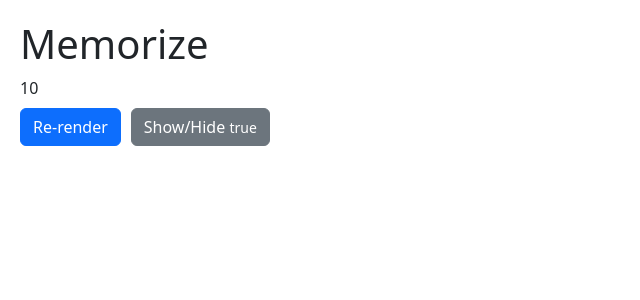
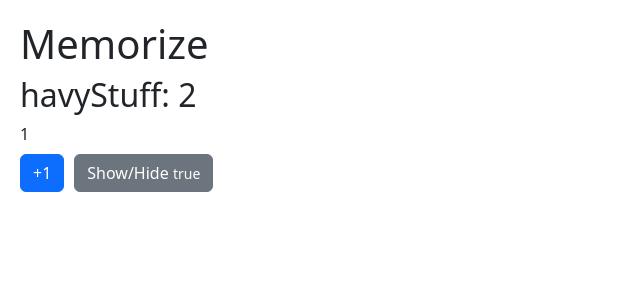
Before and after one commit to la-placita/react, a React (Vite) app in the folder code/05-hook-app/: page / in a window 1280 px wide. Shown: the top 300 px of the page, without its empty margins (0-640 px from the left). Built offline with nearby package versions, Linux system fonts and the light colour scheme.

Commit message:
[15] ✨ Agrega MemoHook con ejemplo de useMemo y función costosa ✨

```diff
--- /dev/null
+++ b/code/05-hook-app/src/06-useMemo/MemoHook.jsx
@@ -0,0 +1,29 @@
+import { useState, useMemo } from "react";
+
+const havyStuff = (num) => {
+    for (let i = 0; i < 5000 + num; i++) {
+        console.log('Processing...');
+    }
+        return num + 1;
+};
+
+export const MemoHook = () => {
+    const [counter, increment] = useState(1);
+    const [show, setShow] = useState(true);
+    const memoizedValue = useMemo(() => havyStuff(counter), [counter]);
+    return (
+    <>
+        <h1>Memorize</h1>
+        <h2>havyStuff: {memoizedValue}</h2>
+        <div>{counter}</div>
+        <button
+            className="btn btn-primary mt-2"
+            onClick={() => increment(counter + 1)}
+        >+1</button>
+        <button
+            className="btn btn-secondary mt-2 ml-2"
+            onClick={() => setShow(!show)}
+        >Show/Hide <small>{JSON.stringify(show)}</small></button>
+    </>
+    )
+}
--- a/code/05-hook-app/src/main.jsx
+++ b/code/05-hook-app/src/main.jsx
@@ -6,8 +6,9 @@ import { MultipleCustomHook } from './03-examples/MultipleCustomHook'
 import { FocusScreen } from './04-useRef/FocusScreen'
 import { Layout } from './05-useLayoutEffect/Layout'
 import { Memorize } from './06-useMemo/Memorize'
+import { MemoHook } from './06-useMemo/MemoHook'
 createRoot(document.getElementById('root')).render(
   <StrictMode>
-    <Memorize />
+    <MemoHook/>
   </StrictMode>,
 )
```
